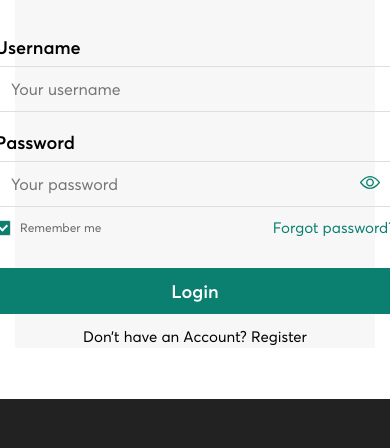
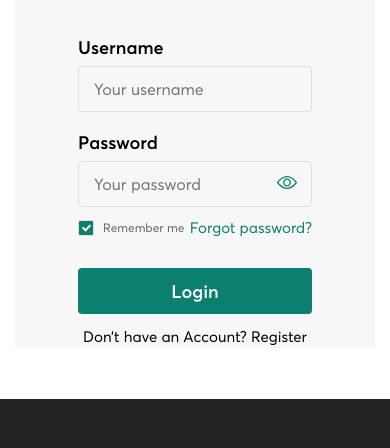
Before and after one commit to Simuratli/mursheed-progbash, a website: page app/login.html in a window 390 px wide. Shown: the part 226-674 px from the top of the page. Drawn offline with nearby package versions, Linux system fonts and the light colour scheme.

Commit message:
responvity of login , confirm and forget password html

```diff
--- a/app/scss/_login_register.scss
+++ b/app/scss/_login_register.scss
@@ -120,7 +120,7 @@
                 input{
                     background-color: #f7f7f7;
                     padding: 13px 15px;
-                    width: 400px;
+                    width: 100%;
                     height: 46px;
                     border-radius: 4px;
                     border: solid 1px #dfdfdf;
@@ -191,7 +191,7 @@
             }
             .submit{
                 margin-top: 20px;
-                width: 400px;
+                width: 100%;
                 height: 46px;
                 border-radius: 4px;
                 background-color: #0b8071;
@@ -263,3 +263,12 @@
         margin: 10px 0px;
     }
 }
+
+
+@media(max-width:500px){
+    .password{
+        width: 100% !important;
+        height: 46px;
+        position: relative;
+    }
+}
```
Also changed, not shown: app/css/main.min.css.
